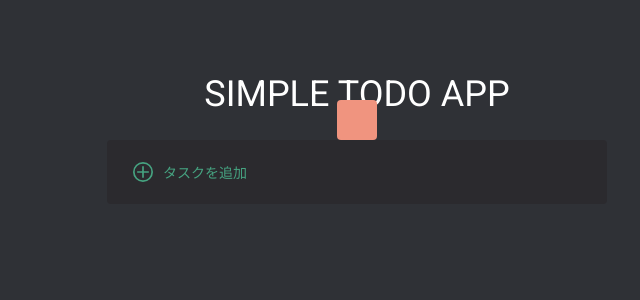
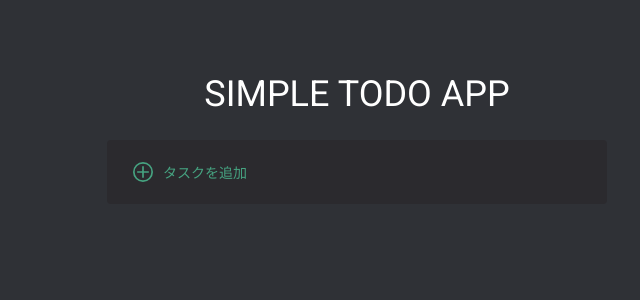
Before and after one commit to harutocom/haruto-frontend-basic-2024-todoapp, a React app: page / in a window 1280 px wide. Shown: the top 300 px of the page, without its empty margins (283-923 px from the left). Built offline with nearby package versions, Linux system fonts and the light colour scheme.

Commit message:
Alert完成

```diff
--- a/src/components/Atoms/Alert/index.jsx
+++ b/src/components/Atoms/Alert/index.jsx
@@ -15,14 +15,14 @@ const Alert = () => {
 
 const StyledWrapper = styled.div`
   position: absolute;
-  transform: translateX(-50%);
+  transform: ${(props) =>
+    props.visible ? "translate(-50%, 40%)" : "translate(-50%, 0%)"};
   top: 100px;
   left: 50%;
   display: flex;
   justify-content: center;
-  opacity: ${(props) => {
-    props.visible ? 1 : 0;
-  }};
+  opacity: ${(props) => (props.visible ? 1 : 0)};
+  transition: 0.5s ease-in-out;
 `;
 
 const StyledAlert = styled.div`
```
